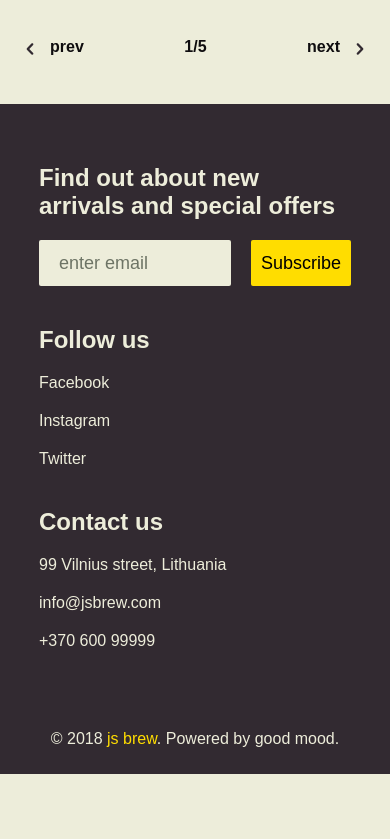
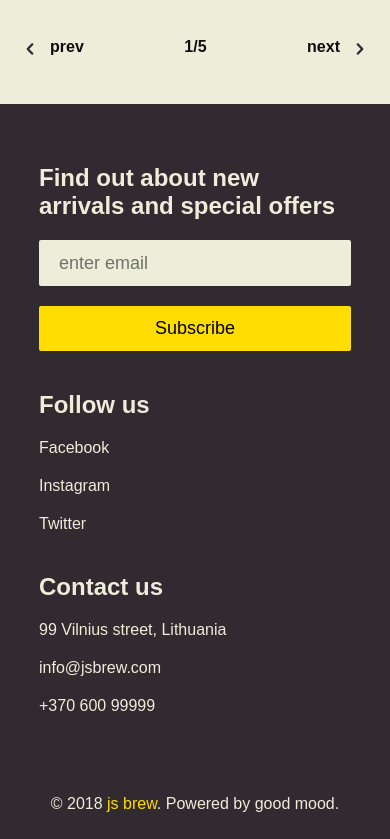
Before and after one commit to obolinyte/brewery-web-app, a React (Create React App) app: page / in a window 390 px wide. Shown: the part 5394-6233 px from the top of the page. Before the commit the page ends 6168 px from the top, so only its background shows below. Built offline with nearby package versions, Linux system fonts and the light colour scheme; a web font is replaced by a local one.

Commit message:
mobile design updated

```diff
--- a/src/App.css
+++ b/src/App.css
@@ -188,6 +188,7 @@ footer {
 
 .subscribe-form {
     display: flex;
+    flex-direction: row;
 }
 
 .subscribe-input {
@@ -790,9 +791,23 @@ footer {
         padding: 0 0 20px 0;
         margin: 0;
     }
+
+    .subscribe-form {
+        flex-direction: column;
+    }
+
     .subscribe-input {
-        width: 70%;
+        outline: none;
+        line-height: 40px;
+        width: 100%;
     }
+
+    .subscribe-submit {
+        margin-left: 0px;
+        margin-top: 20px;
+        line-height: 45px;
+    }
+
     .orders-header {
         flex-direction: column;
         align-items: flex-start;
--- a/src/ProductCard.js
+++ b/src/ProductCard.js
@@ -7,7 +7,7 @@ import { Link } from 'react-router-dom';
 class ProductCard extends Component {
     render() {
         return (
-            <Link className="product-card-container" to="#">
+            <Link className="product-card-container" to="/NotFound">
                 <div className="product-card">
                     <img className="product-img" alt={this.props.productTitle} src={this.props.productImgSrc}></img>
                     <div className="product-card-footer">
```
Also changed, not shown: 1 other file (tests, documents, lock files or other folders).
